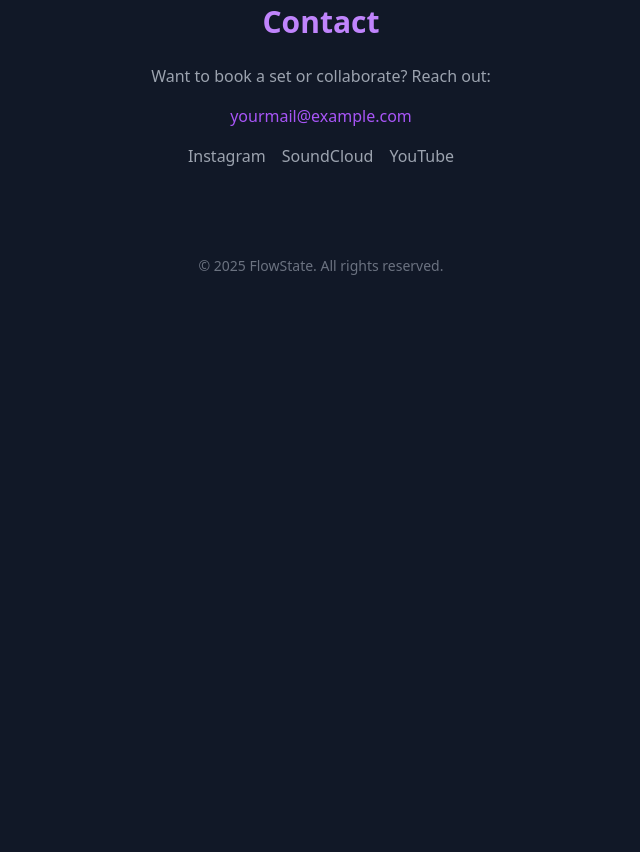
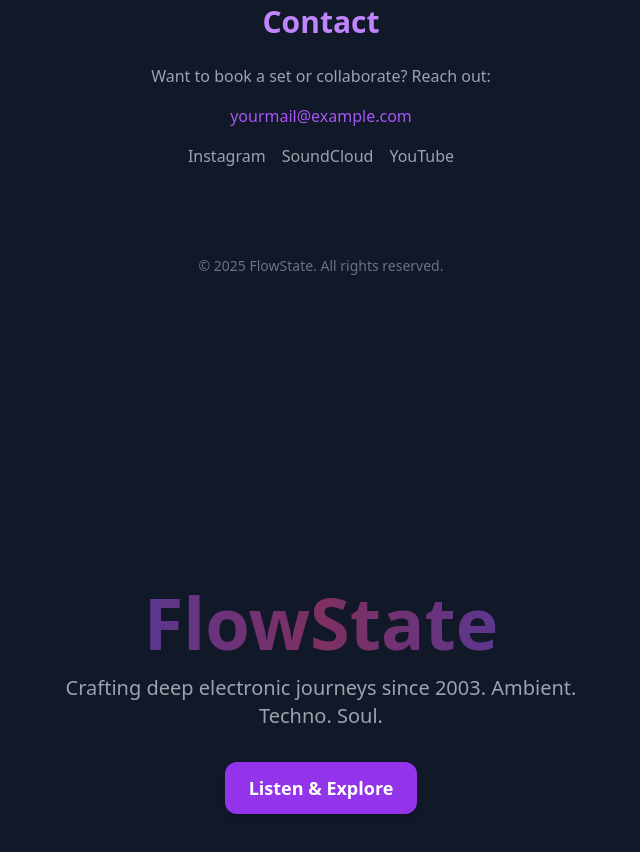
Before and after one commit to bendeprogramistom/flowstate, a plain HTML site: page index.html in a window 1280 px wide. Shown: the part 1668-2520 px from the top of the page, without its empty margins (319-959 px from the left). Before the commit the page ends 1968 px from the top, so only its background shows below. Drawn offline with nearby package versions, Linux system fonts and the light colour scheme.

Commit message:
Update index.html

```diff
--- a/index.html
+++ b/index.html
@@ -52,5 +52,18 @@
     &copy; 2025 FlowState. All rights reserved.
   </footer>
 
+<section class="min-h-screen flex flex-col justify-center items-center text-center p-8">
+  <h1 class="text-5xl md:text-7xl font-extrabold mb-4 bg-gradient-to-r from-purple-500 via-pink-500 to-purple-500 bg-clip-text text-transparent animate-pulse">
+    FlowState
+  </h1>
+  <p class="text-xl text-gray-400 mb-8 max-w-xl">
+    Crafting deep electronic journeys since 2003. Ambient. Techno. Soul.
+  </p>
+  <a href="#gallery" class="bg-purple-600 hover:bg-purple-700 px-6 py-3 rounded-xl text-white font-semibold text-lg transition transform hover:scale-105 shadow-md">
+    Listen & Explore
+  </a>
+</section>
+
+
 </body>
 </html>
```
